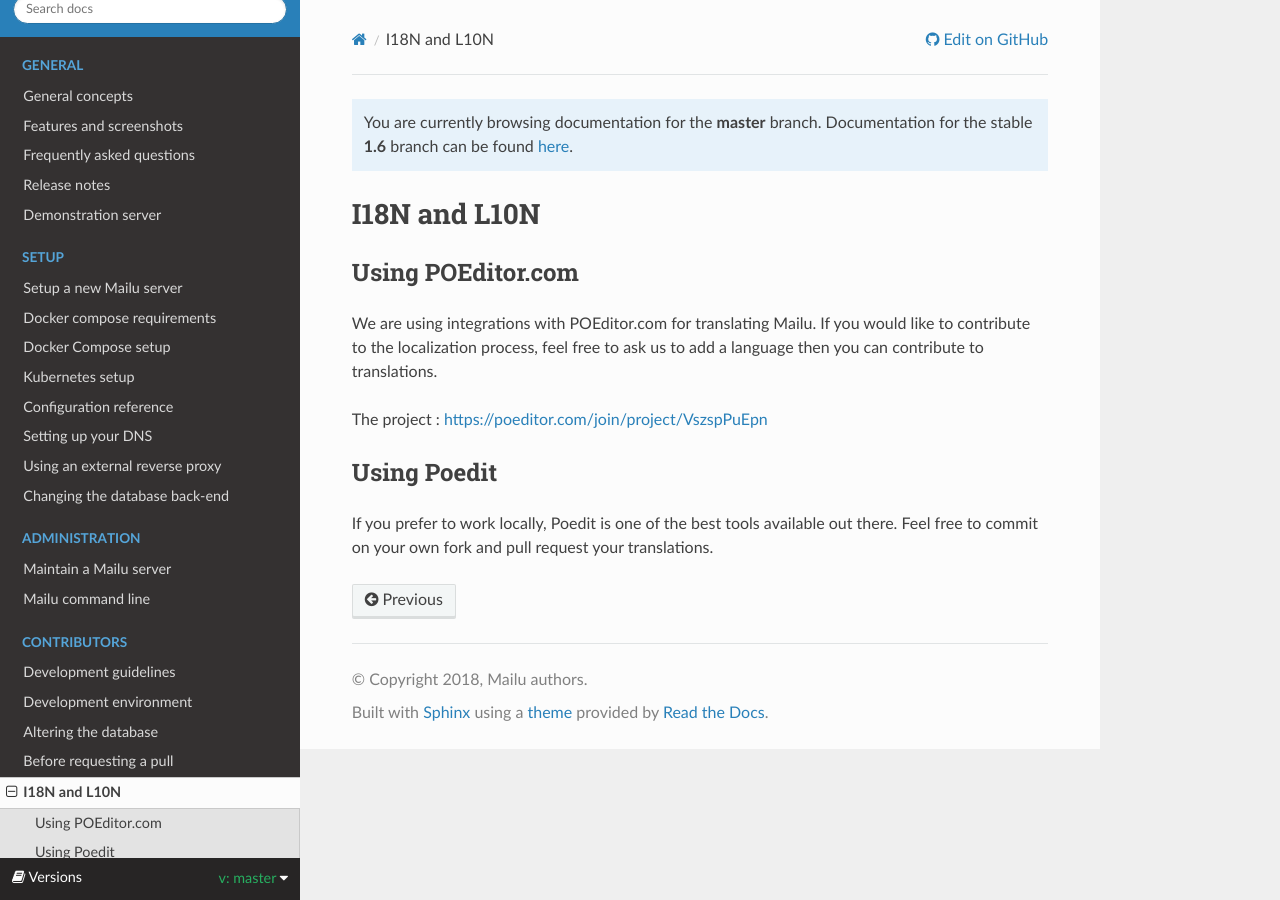
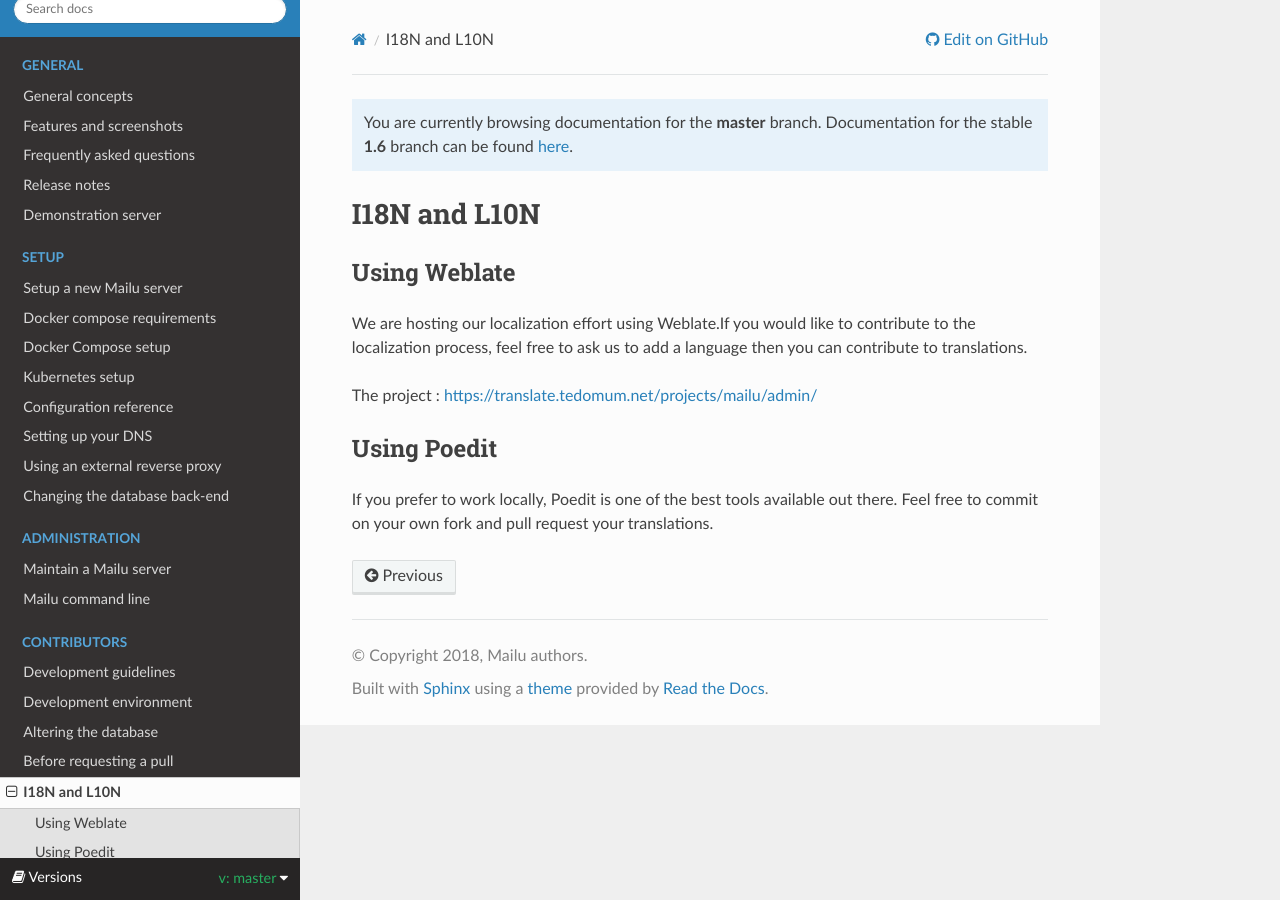
Before and after one commit to WillingDev0812/Mail-Management-Tool, a Sphinx documentation site: the page built from docs/contributors/localization.rst, in a window 1280 px wide. Built offline with Sphinx 7.4.7 and the Read the Docs theme 2.0.0, drawn with Linux system fonts in a browser that asks for light colours; formulas are drawn with MathJax 3.

Commit message:
Move the localization effort to Weblate

```diff
--- a/docs/contributors/localization.rst
+++ b/docs/contributors/localization.rst
@@ -1,12 +1,12 @@
 I18N and L10N
 =============
 
-Using POEditor.com
-------------------
+Using Weblate
+-------------
 
-We are using integrations with POEditor.com for translating Mailu. If you would like to contribute to the localization process, feel free to ask us to add a language then you can contribute to translations.
+We are hosting our localization effort using Weblate.If you would like to contribute to the localization process, feel free to ask us to add a language then you can contribute to translations.
 
-The project : https://poeditor.com/join/project/VszspPuEpn
+The project : https://translate.tedomum.net/projects/mailu/admin/
 
 Using Poedit
 ------------
```
Also changed, not shown: 1 other file.
